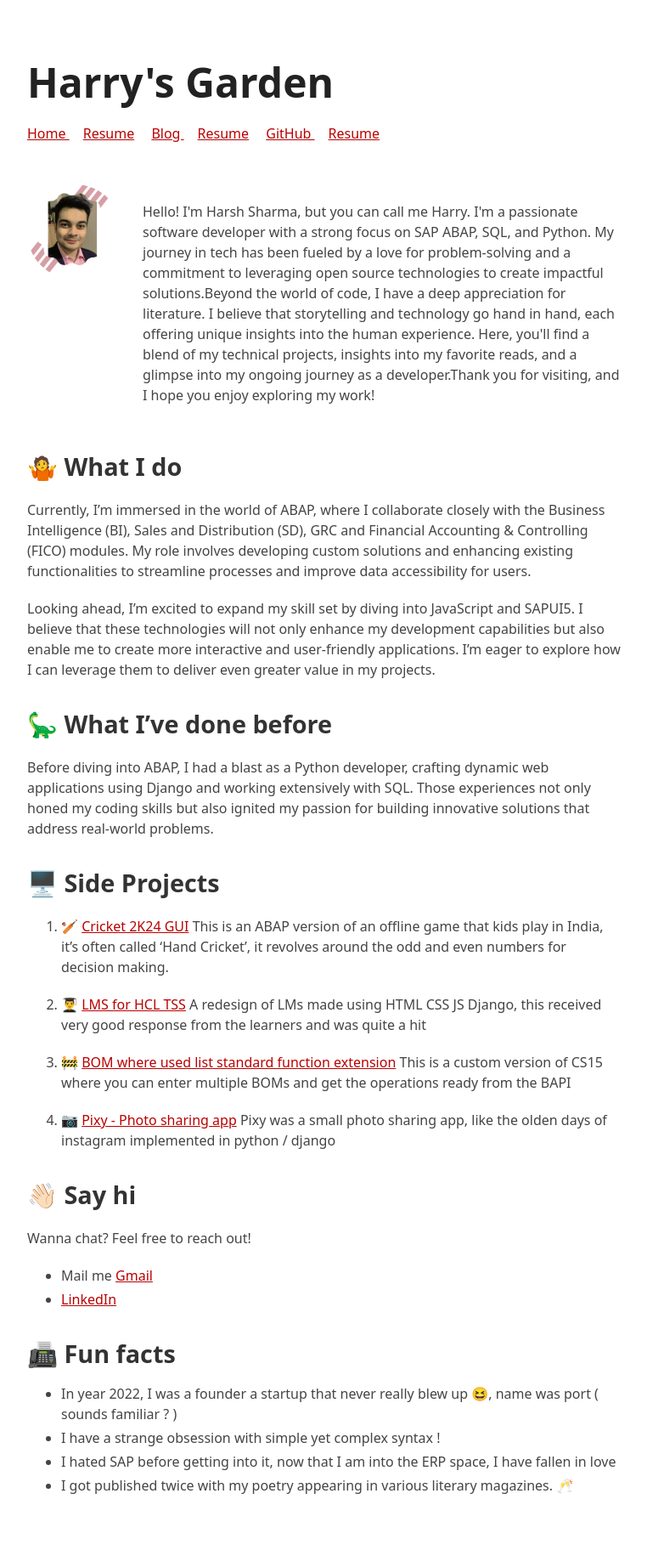
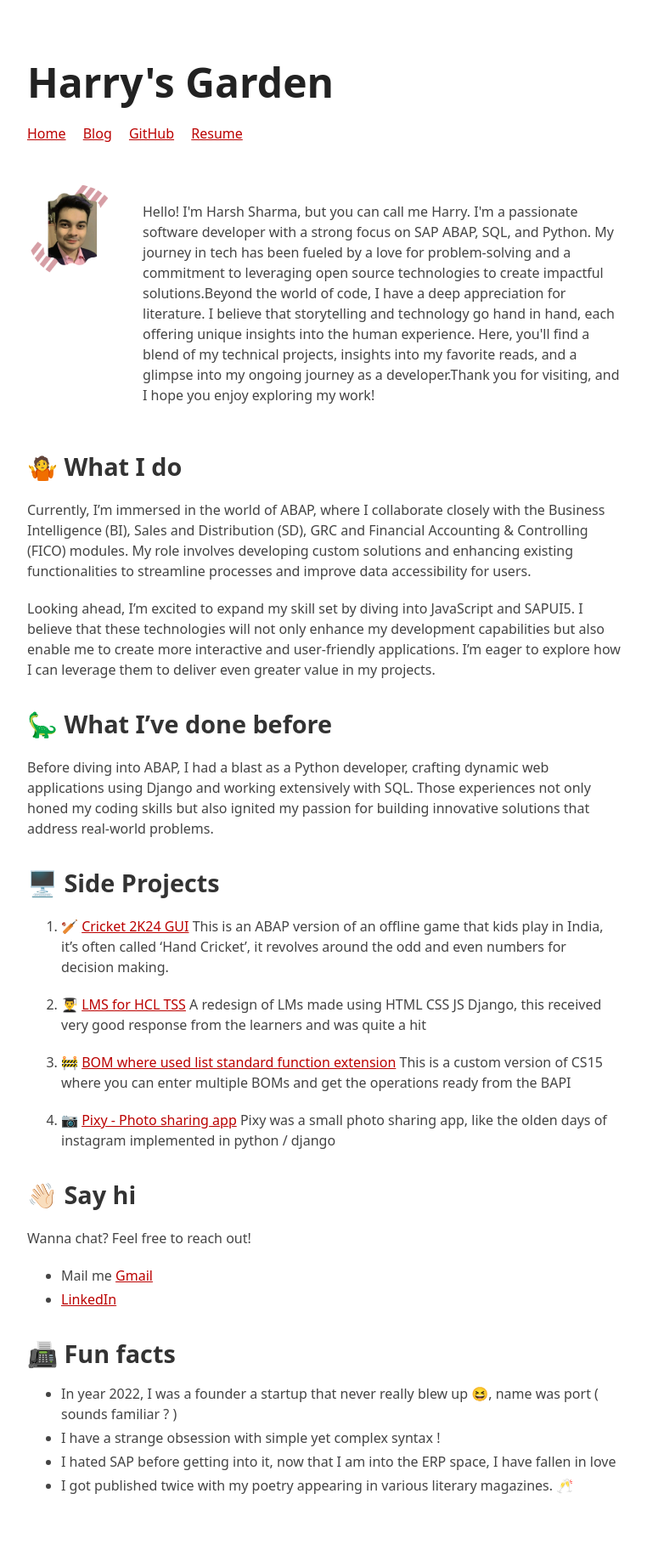
Before and after one commit to harshsharma1506/harshsharma1506.github.io, a Jekyll site: the page built from index.md, in a window 1280 px wide. Shown: the whole page at 85% size, without its empty margins (258-1020 px from the left). Built offline with Jekyll 4.4.1, drawn with Linux system fonts in a browser that asks for light colours; our own code applies the rules of GitHub Pages for plain Markdown files.

Commit message:
Update head.html

```diff
--- a/_includes/head.html
+++ b/_includes/head.html
@@ -23,9 +23,9 @@
                         {% endif %}
                             {{ link.name }}
                         </a>
-			<a href="/" download="resume.docx">Resume</a>
                     </li>
                     {% endfor %}
+	           <li><a href="/" download="resume.docx">Resume</a></li>
                 </ul>
             </nav>
             {% endif %}
```
